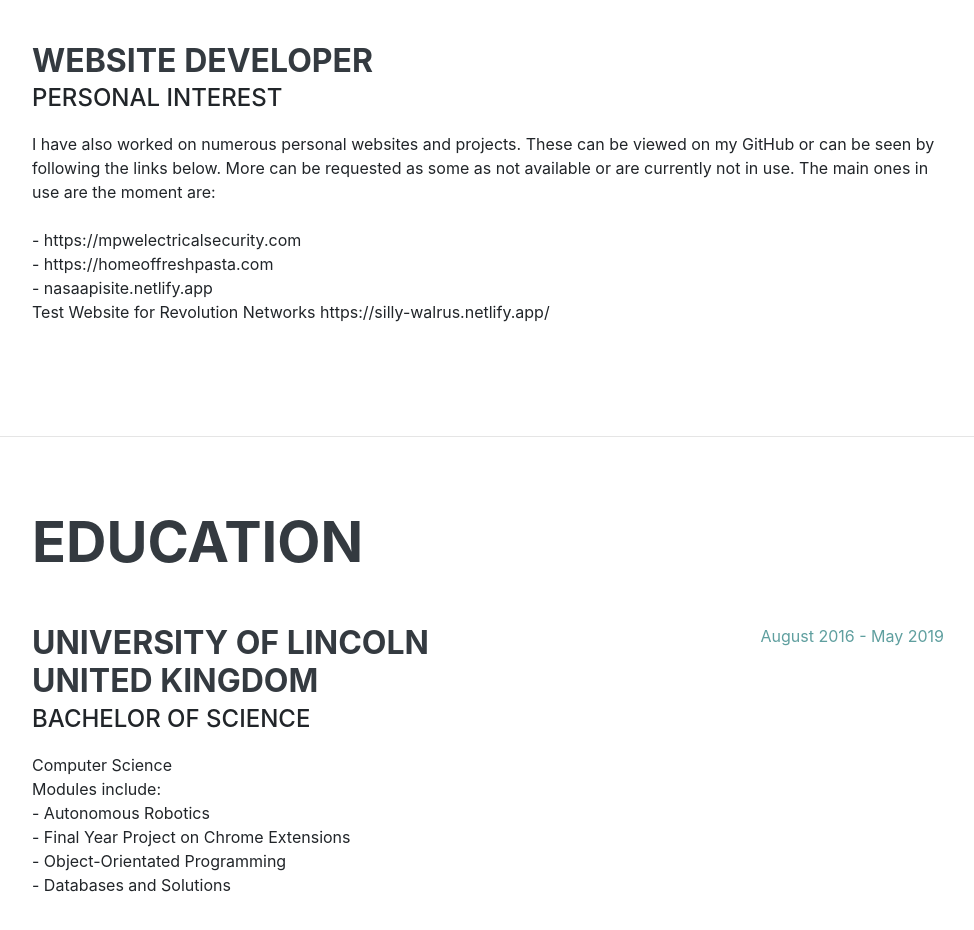
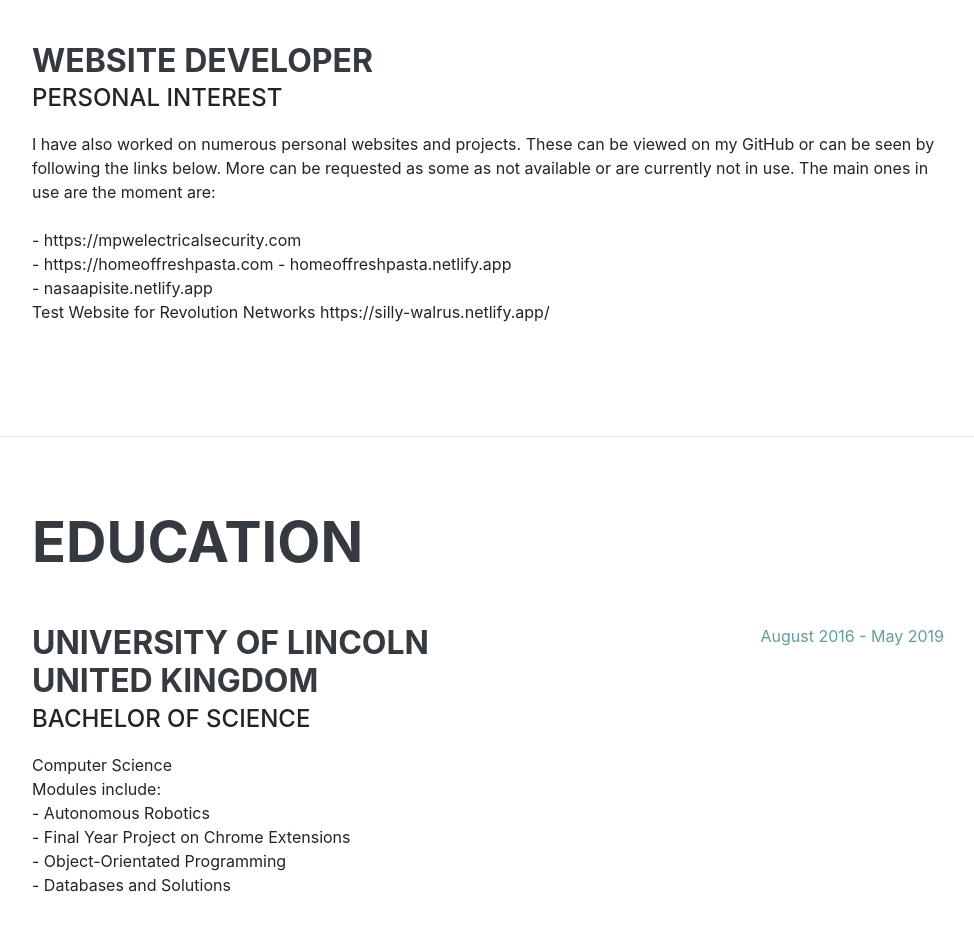
Before and after one commit to SamHoughton/SamHoughton.github.io, a plain HTML site: page index.html in a window 1280 px wide. Shown: the part 2140-3070 px from the top of the page, without its empty margins (288-1262 px from the left). Drawn offline with nearby package versions, Linux system fonts and the light colour scheme; a web font is replaced by a local one.

Commit message:
Update index.html

```diff
--- a/index.html
+++ b/index.html
@@ -134,7 +134,7 @@
                     <div class="resume-content">
                         <h3 class="mb-0">Website Developer</h3>
                         <div class="subheading mb-3">Personal Interest</div>
-                        <p>I have also worked on numerous personal websites and projects. These can be viewed on my GitHub or can be seen by following the links below. More can be requested as some as not available or are currently not in use. The main ones in use are the moment are:<br><br><a>- https://mpwelectricalsecurity.com</a><br> - https://homeoffreshpasta.com<br> - nasaapisite.netlify.app<br> Test Website for Revolution Networks https://silly-walrus.netlify.app/</p>
+                        <p>I have also worked on numerous personal websites and projects. These can be viewed on my GitHub or can be seen by following the links below. More can be requested as some as not available or are currently not in use. The main ones in use are the moment are:<br><br><a>- https://mpwelectricalsecurity.com</a><br> - https://homeoffreshpasta.com - homeoffreshpasta.netlify.app<br> - nasaapisite.netlify.app<br> Test Website for Revolution Networks https://silly-walrus.netlify.app/</p>
                     </div>
                 </div>
             </div>
```
